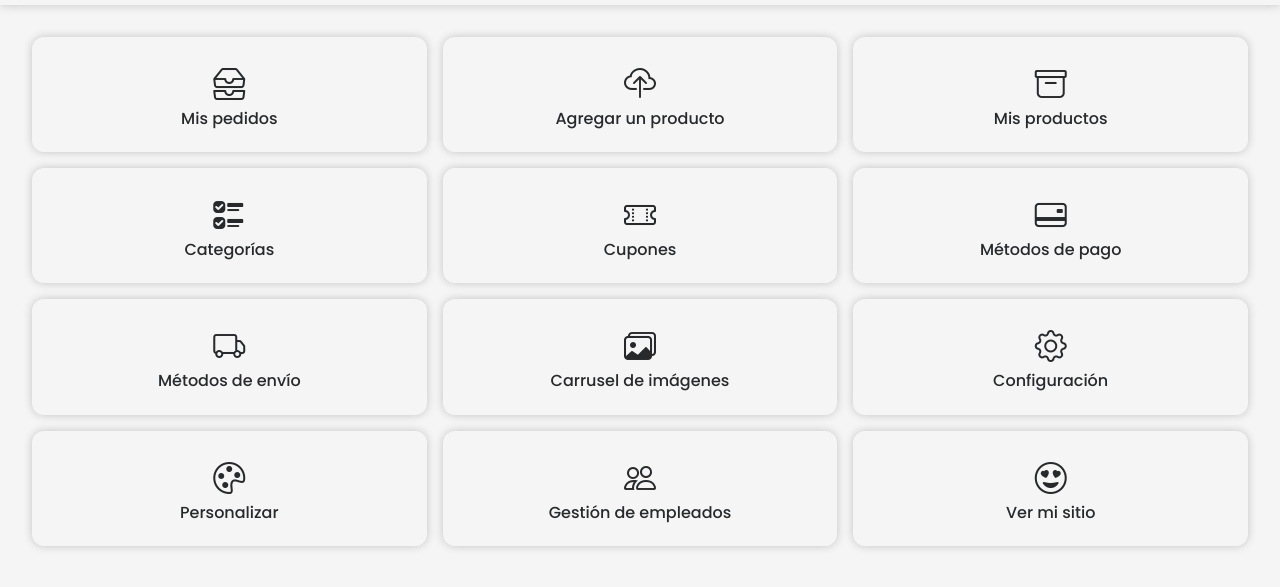
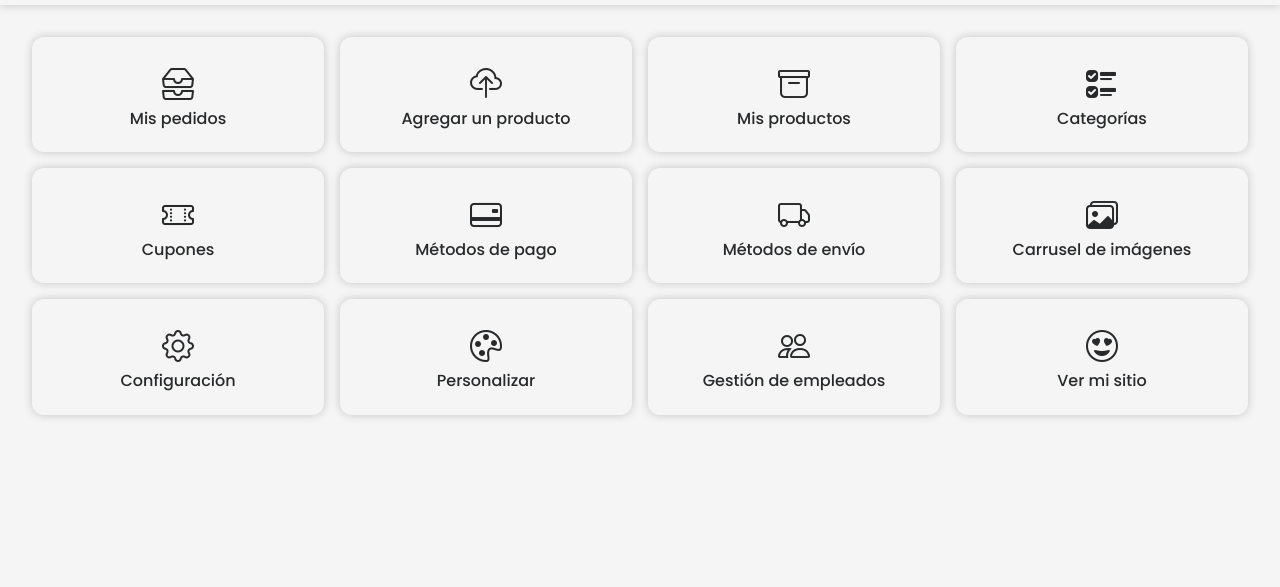
Before and after one commit to Jonatandb/HTML_ControlPanel, a plain HTML site: page index.html in a window 1280 px wide. Shown: the part 77-664 px from the top of the page. Drawn offline with nearby package versions, Linux system fonts and the light colour scheme.

Commit message:
Add media query min-width 800px

```diff
--- a/css/styles.css
+++ b/css/styles.css
@@ -131,3 +131,9 @@ main {
     font-size: 2rem;
   }
 }
+
+@media screen and (min-width: 800px) {
+  .main-grid {
+    grid-template-columns: repeat(4, 1fr);
+  }
+}
```
